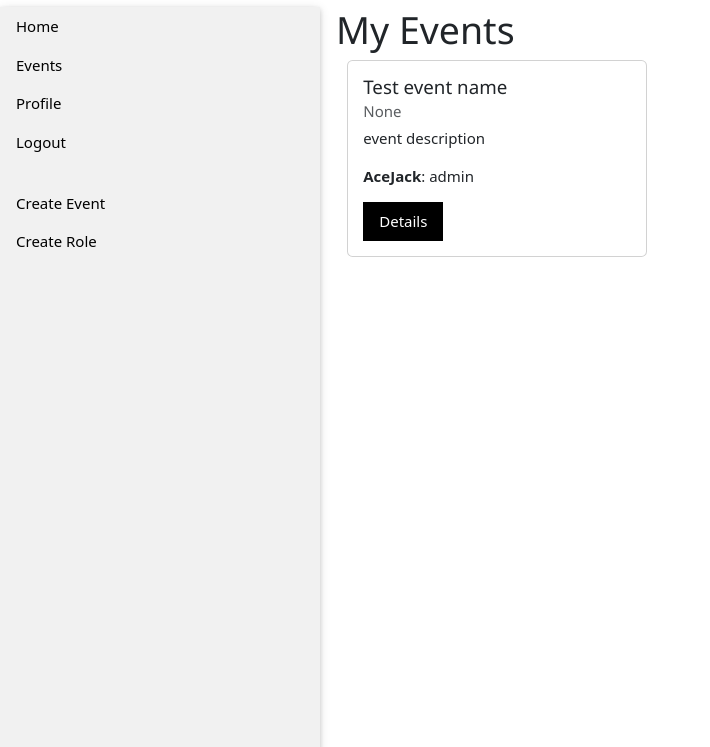
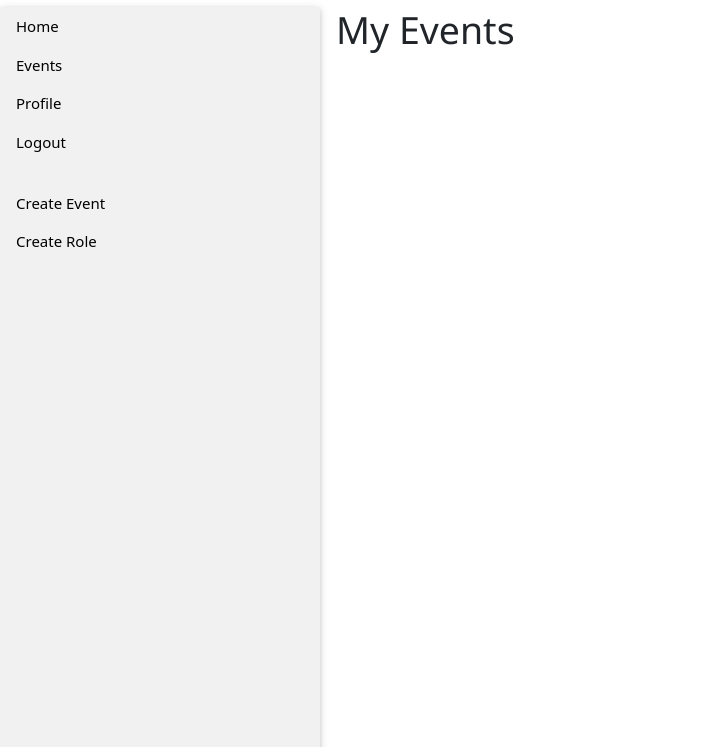
Before and after one commit to JackSteffan/EventHandler, a Django app: page /home/ in a window 1280 px wide. Shown: the part 53-800 px from the top of the page, without its empty margins (0-710 px from the left). Run offline with Django 5.2, Linux system fonts and the light colour scheme; a user stored in the database is signed in; data comes from the database, SQL or seed files in the repository; both versions use the stored data as it was after the commit.

Commit message:
made slight change to home page that got edited out on accident

```diff
--- a/website/templates/home.html
+++ b/website/templates/home.html
@@ -7,7 +7,10 @@
   <h1>My Events</h1>
   <div class="container">
           {% if roles %}
-          <div class="row"> {% for role in roles %} <div class="col-sm-4"> <div class="card" style="width: 20rem;">
+          <div class="row">
+            {% for role in roles %}
+            {% if role.user|striptags == user.get_username %}
+            <div class="col-sm-4"> <div class="card" style="width: 20rem;">
             <div class="card-body">
               <h5 class="card-title">{{role.event.name}}</h5>
               <h6 class="card-subtitle mb-2 text-muted">{{role.event.date}}</h6>
@@ -21,6 +24,7 @@
             </div>
           </div>
         </div>
+        {% endif %}
         {% endfor %}
       </div>
     </div>
```
Also changed, not shown: db.sqlite3.
